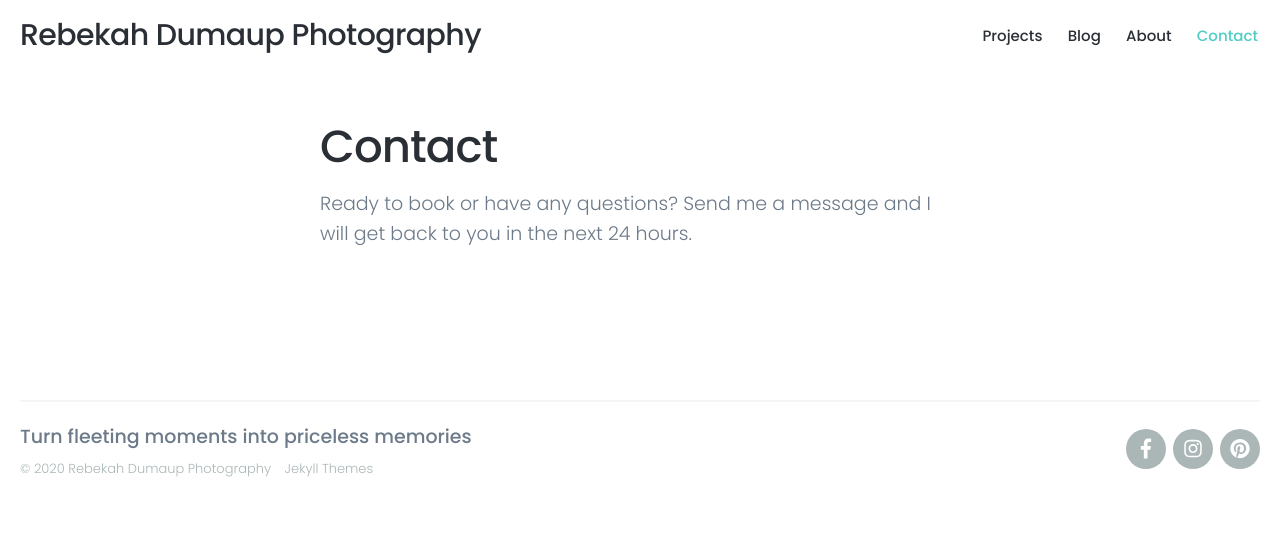
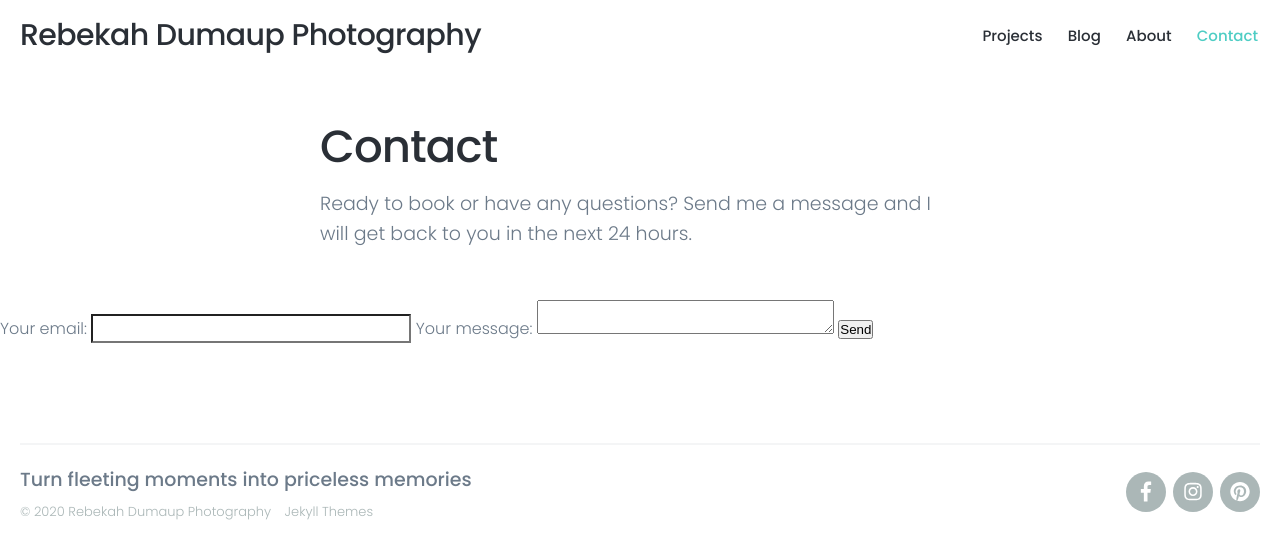
Before and after one commit to rdumaup/rdumaup.github.io, a Jekyll site: the page built from _pages/contact.md, in a window 1280 px wide. Shown: the top 559 px of the page. Built offline with Jekyll 4.4.1, drawn with Linux system fonts in a browser that asks for light colours; nearby versions of some CDN libraries.

Commit message:
contact page changes

```diff
--- a/_pages/contact.md
+++ b/_pages/contact.md
@@ -4,3 +4,22 @@
 description: Need a photographer? Rebekah Dumaup is a wedding, engagement, portrait, family, and maternity photographer based in Salt Lake City, Utah.
 featured_image:
 ---
+
+<!-- modify this form HTML and place wherever you want your form -->
+
+<form
+  action="https://formspree.io/f/xgenbdyg"
+  method="POST">
+  <label>
+    Your email:
+    <input type="text" name="_replyto">
+  </label>
+  <label>
+    Your message:
+    <textarea name="message"></textarea>
+  </label>
+
+  <!-- your other form fields go here -->
+
+  <button type="submit">Send</button>
+</form>
```
